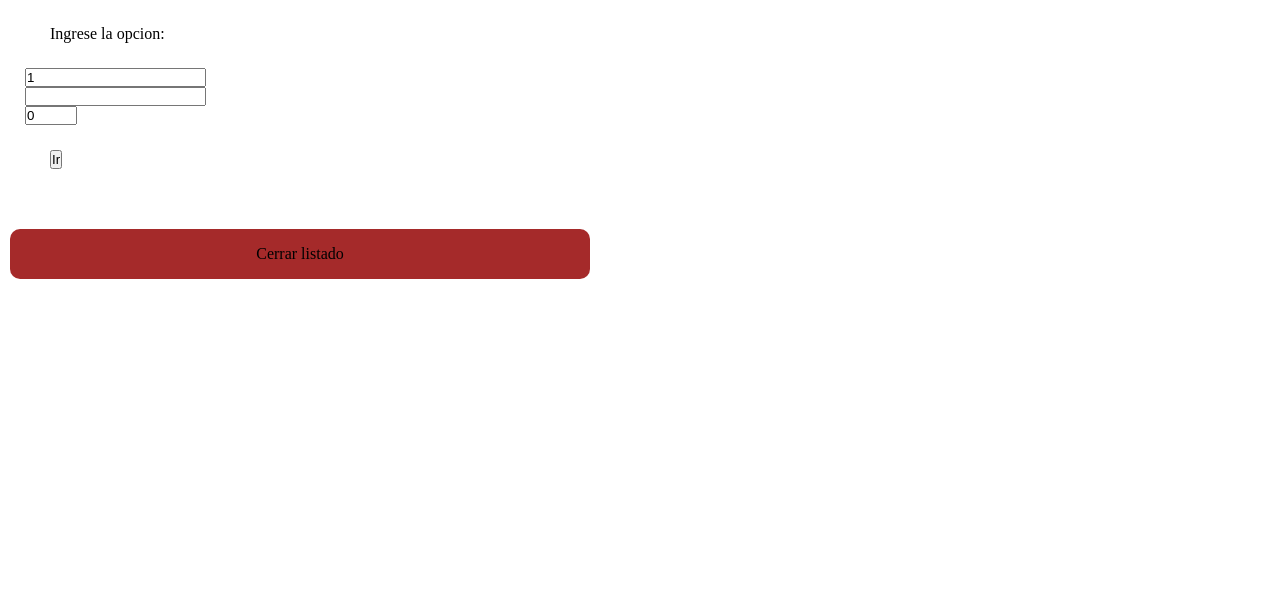
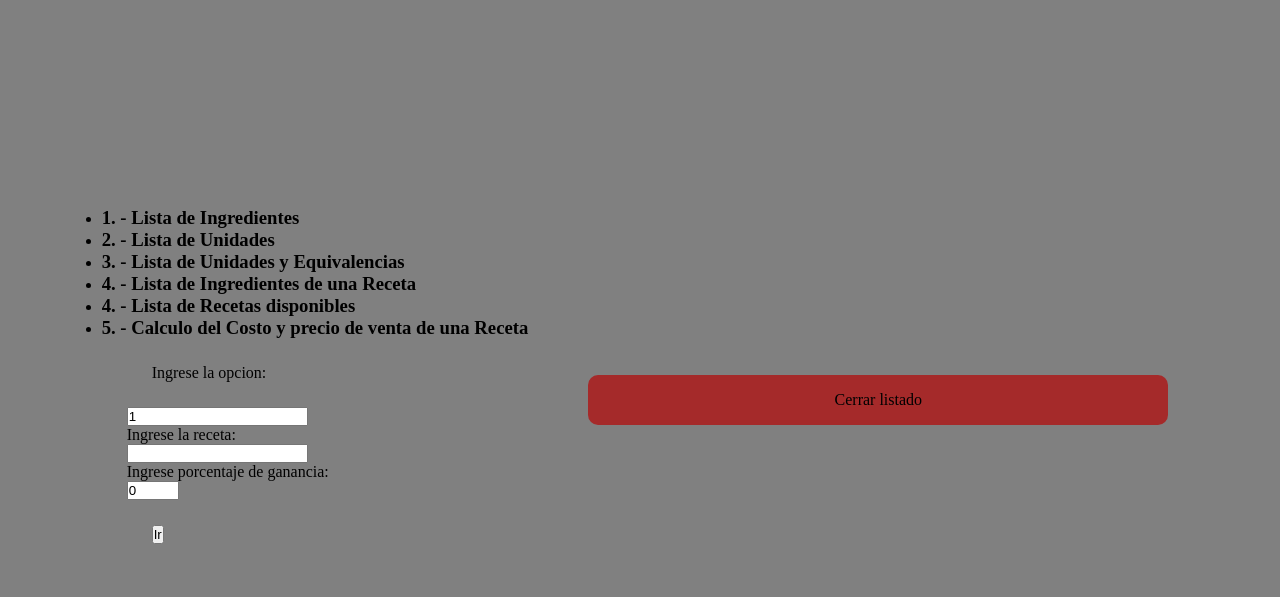
Before and after one commit to jorgeducoder/preentrega3, a plain HTML site: page index.html in a window 1280 px wide. Drawn offline with Linux system fonts and the light colour scheme.

Commit message:
opciones ejecutando y localstorage

```diff
--- a/index.html
+++ b/index.html
@@ -6,9 +6,47 @@
     <meta name="viewport" content="width=device-width, initial-scale=1.0">
     <link rel="stylesheet" href="simula.css">
     <title>Preentrega 3</title>
+    <link id="u-theme-google-font" rel="stylesheet"
+        href="https://fonts.googleapis.com/css?family=Roboto:100,100i,300,300i,400,400i,500,500i,700,700i,900,900i|Open+Sans:300,300i,400,400i,500,500i,600,600i,700,700i,800,800i">
+
 </head>
 
 <body>
+
+    <div class="container">
+        <div class="opciones-elegir">
+            <div class="lopciones">
+                <ul class="lista-opciones">
+                    <li class="unaopcion">
+                        <h3> 1. - Lista de Ingredientes </h3>
+                    </li>
+                </ul>
+                <ul class="lista-opciones">
+                    <li class="unaopcion">
+                        <h3> 2. - Lista de Unidades </h3>
+                    </li>
+                </ul>
+                <ul class="lista-opciones">
+                    <li class="unaopcion">
+                        <h3> 3. - Lista de Unidades y Equivalencias </h3>
+                    </li>
+                </ul>
+                <ul class="lista-opciones">
+                    <li class="unaopcion">
+                        <h3> 4. - Lista de Ingredientes de una Receta </h3>
+                    </li>
+                </ul>
+                <ul class="lista-opciones">
+                    <li class="unaopcion">
+                        <h3> 4. - Lista de Recetas disponibles </h3>
+                    </li>
+                </ul>
+                <ul class="lista-opciones">
+                    <li class="unaopcion">
+                        <h3> 5. - Calculo del Costo y precio de venta de una Receta </h3>
+                    </li>
+                </ul>
+            </div>
 
             <div class="selecopcion">
                 <div id="opcion">
@@ -17,16 +55,23 @@
                 <div>
                     <input class="iOpcion" type="number" value="1" min="1" id="iOpcion">
                 </div>
+
+                <div id="cReceta">
+                    <p>Ingrese la receta: </p>
+                </div>
                 <div>
                     <input class="iReceta" type="text" id="iReceta">
+                </div>
+
+                <div id="cReceta">
+                    <p>Ingrese porcentaje de ganancia: </p>
                 </div>
                 <div>
                     <input class="iGanancia" type="number" id="iGanancia" value="0" min="1" max="99">
                 </div>
                 <button id="ir">Ir</button>
             </div>
-
-
+        </div>
 
 
 
@@ -45,6 +90,9 @@
 
         </div>
         <script src="simula.js"></script>
+
+    </div>
+
 </body>
 
 </html>
--- a/simula.css
+++ b/simula.css
@@ -20,7 +20,7 @@
 
 /* modal */
 
-/*.modal-container {
+.container {
     position: absolute;
     top: 0;
     left: 0;
@@ -29,15 +29,22 @@
     display: flex;
     justify-content: center;
     align-items: center;
-    background-color: rgb(128, 128, 128, 0.1);
-    z-index: 1;
+    background-color: rgb(128, 128, 128);
+    /*z-index: 1;*/
 
 
-}*/
+}
+
+.opciones-elegir{
+    display: inline-block;
+
+}
+
 
 .modal-content {
     width: 600px;
     height: auto;
+    margin-left: 50px;
     padding: 10px;
     border-radius: 10px;
     border-color: black;
--- a/simula.js
+++ b/simula.js
@@ -651,6 +651,8 @@ let trueOrFalse = true;
 let modalListado
 let closeModal
 
+iReceta.value = localStorage.getItem("receta")
+alert(iReceta.value)
 
 botonIr.addEventListener("click", menu);
 
@@ -770,10 +772,18 @@ function lunidadesrel() {
 }
 
 function lingreceta() {
+    // Dada una receta lista sus ingredientes.
+    // Se muestra la ultima receta consultada, y si la cambia se guarda en
+    // localstorage la nueva receta consultada.
 
-    //let unareceta = prompt("Ingrese el nombre de una receta");
-    let unareceta = document.getElementById("iReceta").value;
-    //alert("unareceta" + unareceta)
+    let unareceta;
+
+    unareceta = document.getElementById("iReceta").value;
+    //unareceta = localStorage.getItem("receta")
+    alert("receta" + unareceta)
+    TrabajarConLocalStorage(unareceta)
+
+
     let ingredientesDeReceta = "";
     let recetaEncontrada = dbIngRecetas.filter(
         (elm) => elm.idreceta === unareceta
@@ -785,14 +795,24 @@ function lingreceta() {
             ingredientesDeReceta += elm.iding + "   " + elm.canting + "   " + elm.unidading + "<br><br>";
         });
     } else {
+
+       // falta aqui mensaje en el DOM
         alert("La receta no existe");
     }
 
     let contenedor = document.getElementById("titulos")
     contenedor.innerHTML = "<h2><br> Lista de los ingredientes de una receta. </h2><br><p>Se lista el ingrediente, su cantidad y unidad necesarias.</p><br>";
-    alert("receta encontada " + ingredientesDeReceta);
+    //alert("receta encontada " + ingredientesDeReceta);
     let detalle = ingredientesDeReceta;
     document.getElementById("detalle").innerHTML = detalle;
+}
+
+function TrabajarConLocalStorage(punareceta) {
+    // Guarda en LocalStorage la ultima receta consultada si no es la misma que la ya existente.
+    alert("entreLS"  + punareceta)
+    if (punareceta !== localStorage.getItem("receta")) {
+        localStorage.setItem("receta", punareceta)
+    }
 }
 
 function lrecetas() {
```
Lines whose indentation alone changed are shown as unchanged.
